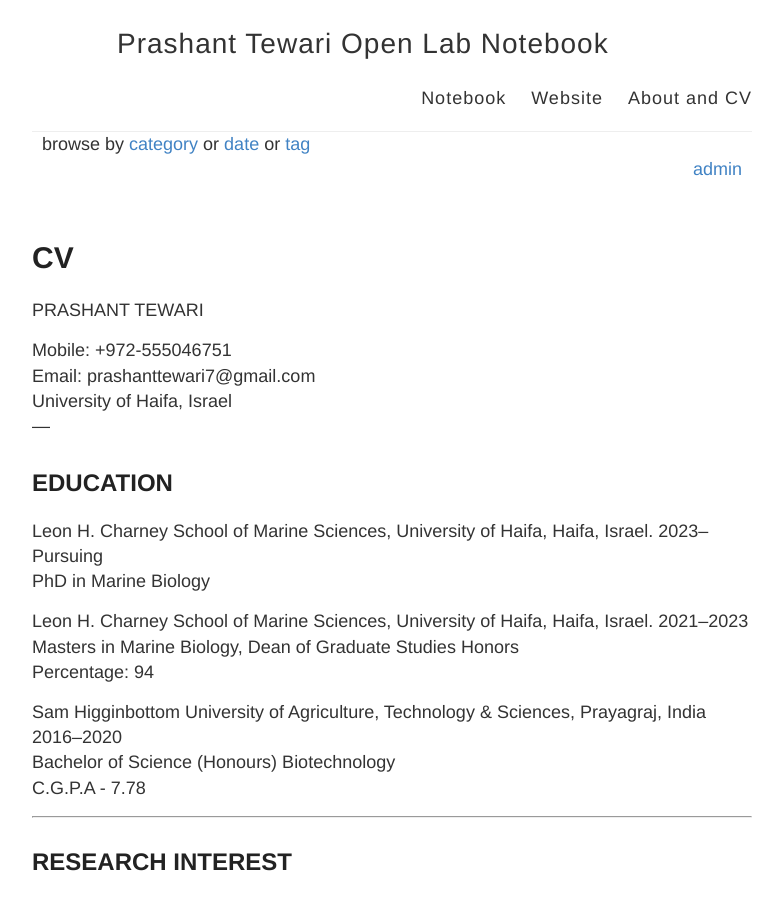
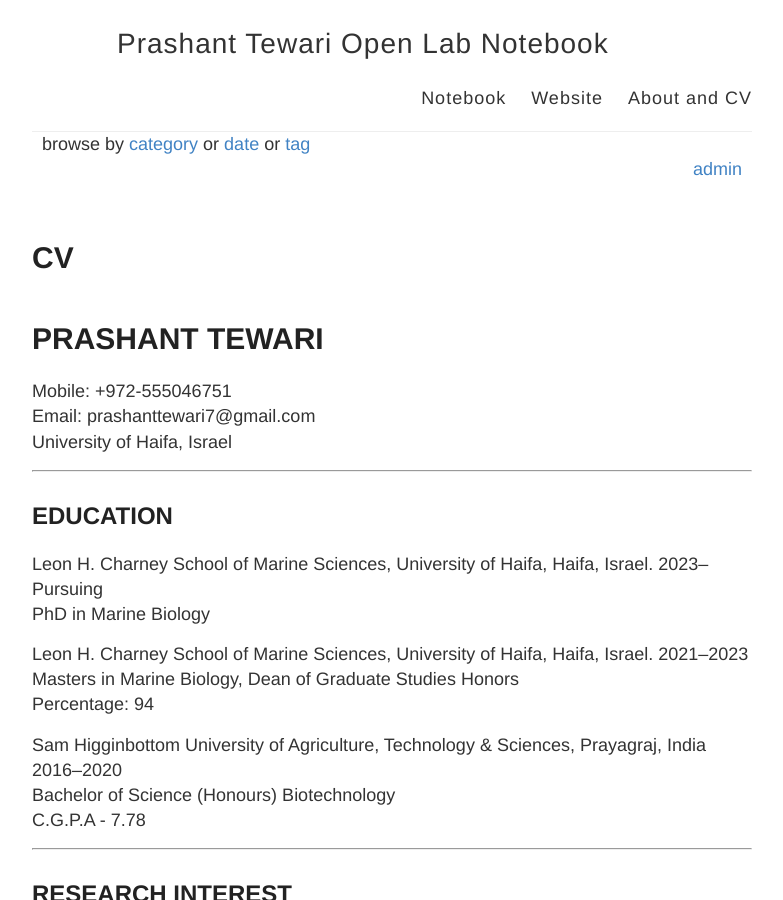
Before and after one commit to Nefalibata/Prashant_Notebook, a Jekyll site: the page built from about.md, in a window 1280 px wide and 900 px high. Shown: the whole window, without its empty margins (248-1031 px from the left). Built offline with Jekyll 4.4.1, drawn with Linux system fonts in a browser that asks for light colours.

```diff
--- a/about.md
+++ b/about.md
@@ -3,11 +3,13 @@ layout: page
 title: CV
 permalink: /cv/
 ---
- PRASHANT TEWARI
+
+# PRASHANT TEWARI
 
 Mobile: +972-555046751
 Email: prashanttewari7@gmail.com
 University of Haifa, Israel
+
 ---
 
 ## EDUCATION
```
